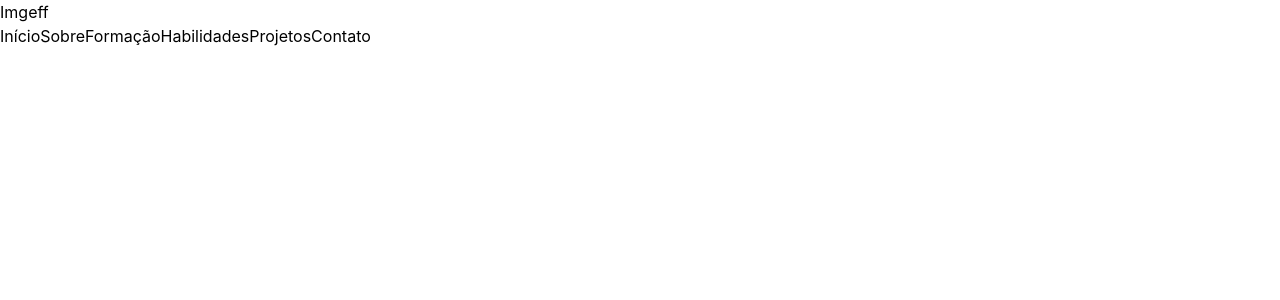
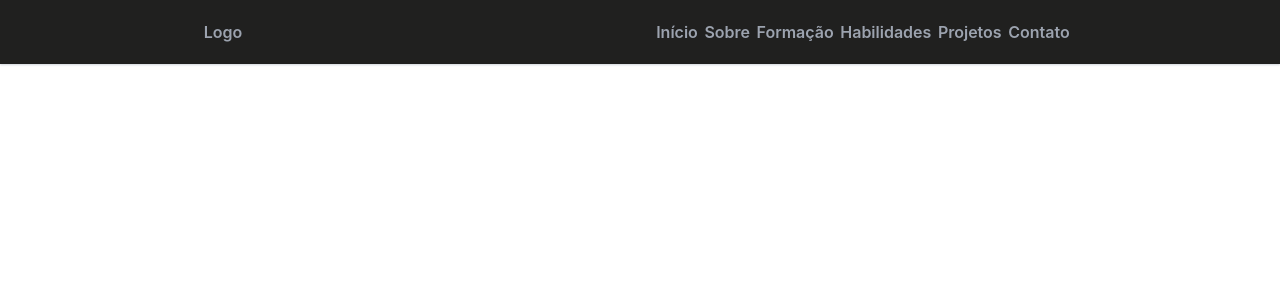
Before and after one commit to imgeff/batist.geff, a React (Vite) app: page / in a window 1280 px wide. Shown: the top 300 px of the page. Built offline with nearby package versions, Linux system fonts and the light colour scheme.

Commit message:
:lipstick: feat: Estiliza componente Header

```diff
--- a/src/components/Header/index.tsx
+++ b/src/components/Header/index.tsx
@@ -1,14 +1,18 @@
+import './style.css';
+
 function Header () {
 	return (
-		<header>
-			<div>Imgeff</div>
-			<nav>
-				<a href="">Início</a>
-				<a href="">Sobre</a>
-				<a href="">Formação</a>
-				<a href="">Habilidades</a>
-				<a href="">Projetos</a>
-				<a href="">Contato</a>
+		<header id='header'>
+			<div>Logo</div>
+			<nav className='navbar'>
+				<ul className="list">
+					<li><a className='nav-link' href="#home">Início</a></li>
+					<li><a className='nav-link' href="#about">Sobre</a></li>
+					<li><a className='nav-link' href="#formation">Formação</a></li>
+					<li><a className='nav-link' href="#skills">Habilidades</a></li>
+					<li><a className='nav-link' href="#projects">Projetos</a></li>
+					<li><a className='nav-link' href="#contact">Contato</a></li>
+				</ul>
 			</nav>
 		</header>
 	);
--- /dev/null
+++ b/src/components/Header/style.css
@@ -0,0 +1,36 @@
+* {
+  @apply inset-0 p-0 transition-colors;
+}
+
+#header {
+  @apply flex justify-around h-16 items-center text-gray-400 font-semibold shadow-sm shadow-gray-300;
+  background: rgba(21,21,20,0.95);
+  backdrop-filter: blur(5px);
+  -webkit-backdrop-filter: blur(5px);
+}
+
+.navbar {
+  @apply flex w-1/3;
+}
+
+/* https://www.instagram.com/reel/CcDYfY3lAyC/?igshid=YmMyMTA2M2Y= */
+.nav-link {
+  @apply hover:text-gray-300 inline-block relative;
+}
+
+.list {
+  @apply flex justify-evenly w-full list-none text-center;
+}
+
+.nav-link::after {
+  @apply bg-emerald-400 h-0.5 w-full rounded absolute left-0 bottom-0;
+  content: '';
+  transform: scaleX(0);
+  transform-origin: left;
+  transition: transform .25s ease;
+}
+
+.nav-link:hover::after {
+  transform: scaleX(1);
+}
+/* ================================================================= */
```
